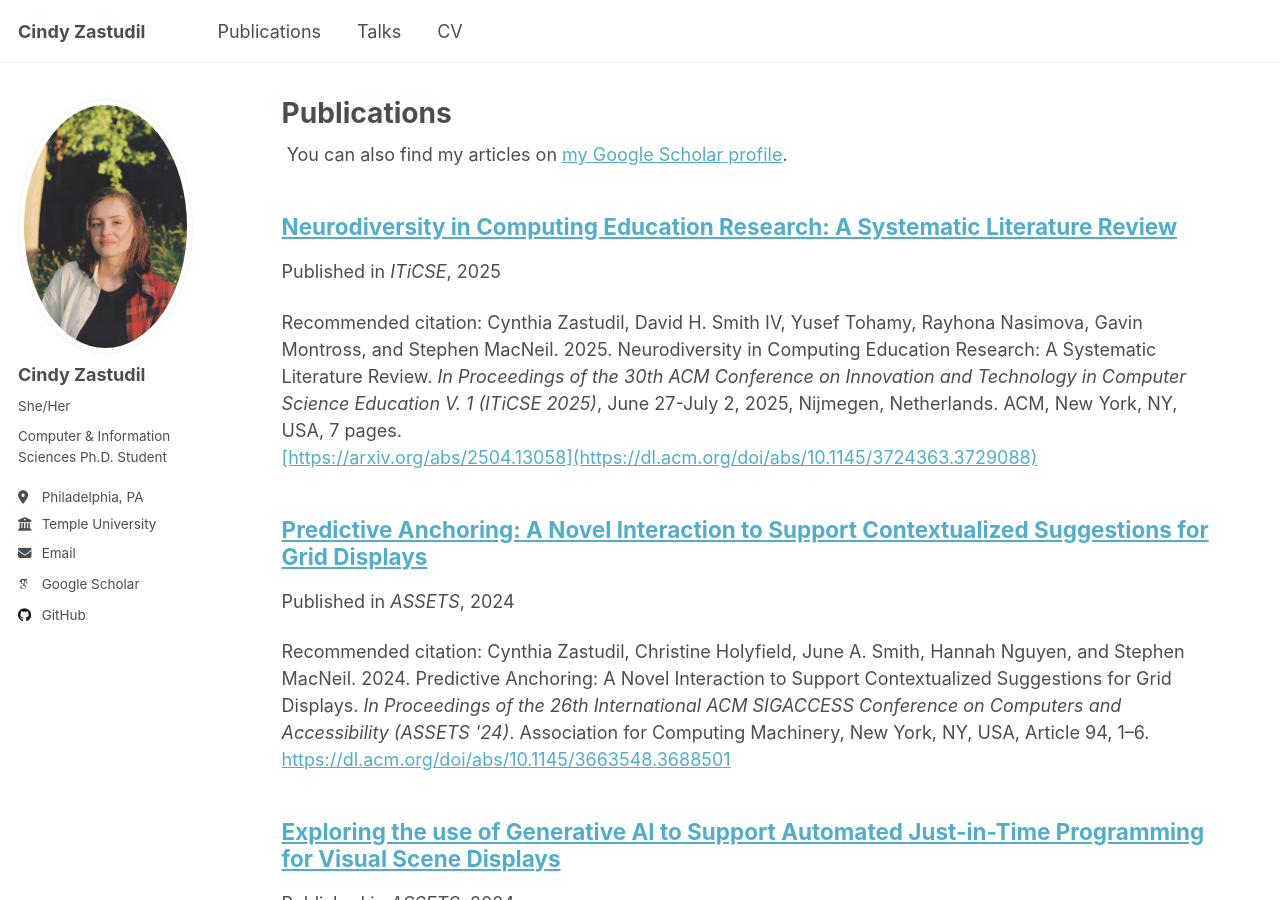
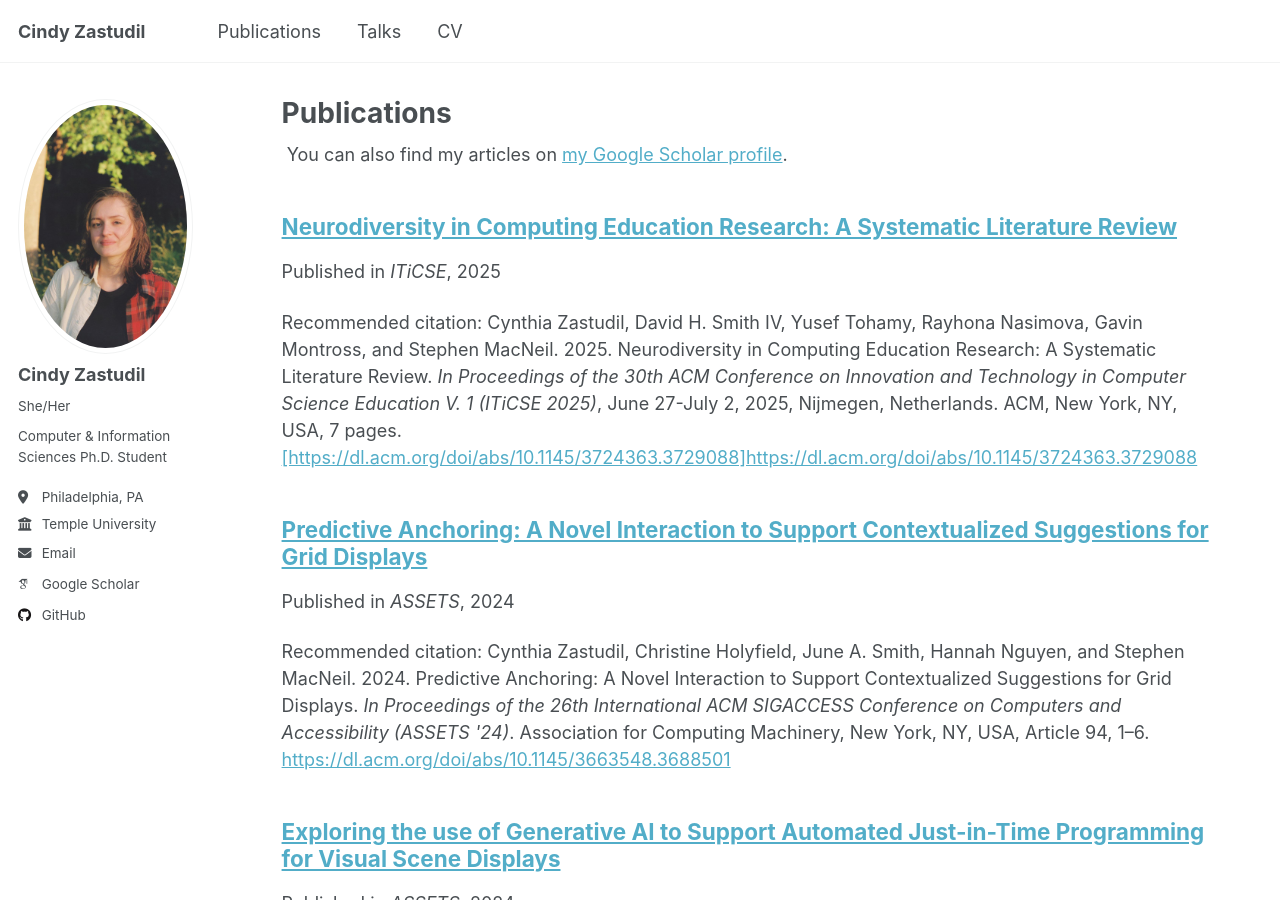
Before and after one commit to czastudil/czastudil.github.io, a Jekyll site: the page built from _pages/publications.html, in a window 1280 px wide and 900 px high. Built offline with Jekyll 4.4.1, drawn with Linux system fonts in a browser that asks for light colours; some web fonts are replaced; some of the changed lines change nothing that is shown.

Commit message:
Update iticse-25-SLR.md

```diff
--- a/_publications/iticse-25-SLR.md
+++ b/_publications/iticse-25-SLR.md
@@ -6,7 +6,7 @@ excerpt: ""
 date: 2025-06-27
 venue: "ITiCSE"
 # slidesurl: ""
-paperurl: "[https://arxiv.org/abs/2504.13058](https://dl.acm.org/doi/abs/10.1145/3724363.3729088)"
+paperurl: "[https://dl.acm.org/doi/abs/10.1145/3724363.3729088]https://dl.acm.org/doi/abs/10.1145/3724363.3729088"
 # bibtexurl: ""
 citation: "Cynthia Zastudil, David H. Smith IV, Yusef Tohamy, Rayhona Nasimova, Gavin Montross, and Stephen MacNeil. 2025. Neurodiversity in Computing Education Research: A Systematic Literature Review. <i>In Proceedings of the 30th ACM Conference on Innovation and Technology in Computer Science Education V. 1 (ITiCSE 2025)</i>, June 27-July 2, 2025, Nijmegen, Netherlands. ACM, New York, NY, USA, 7 pages."
 ---
```
